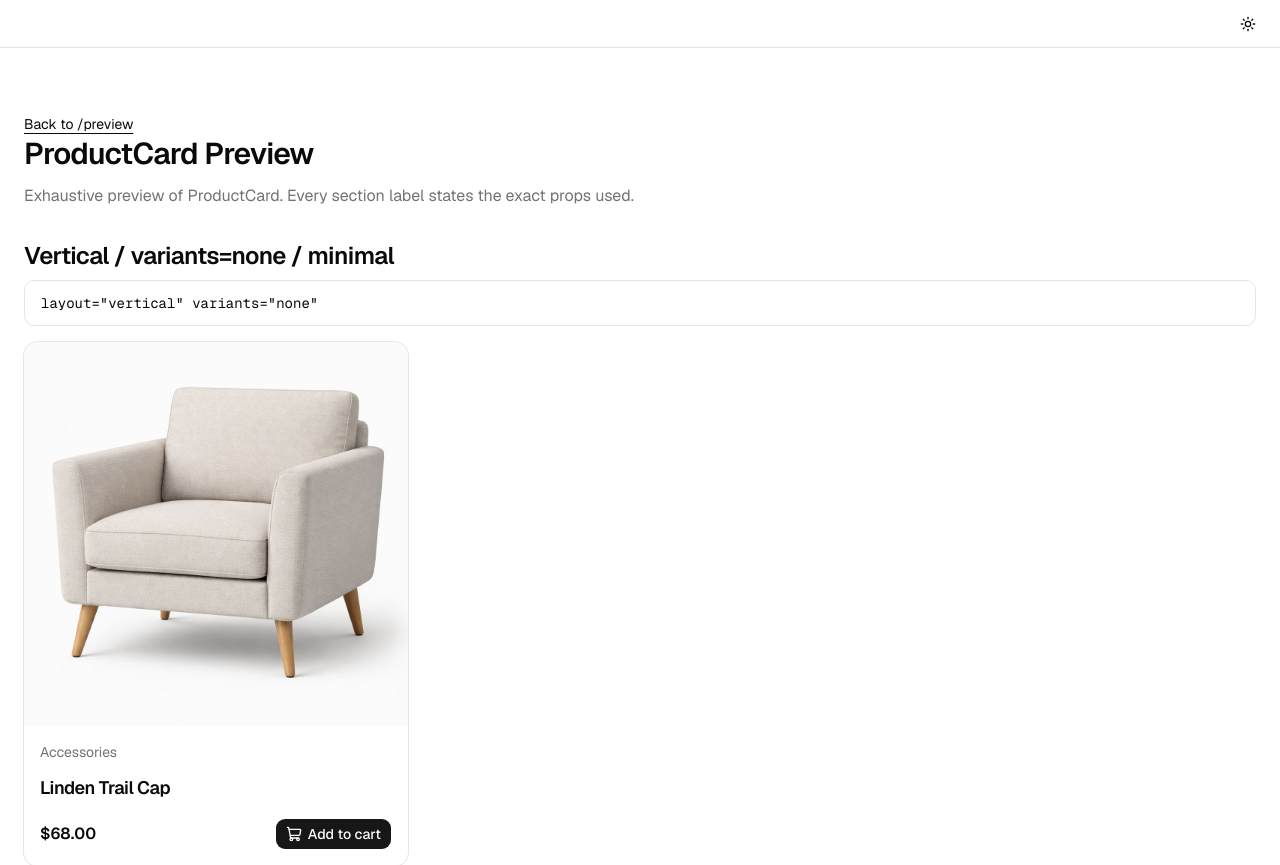
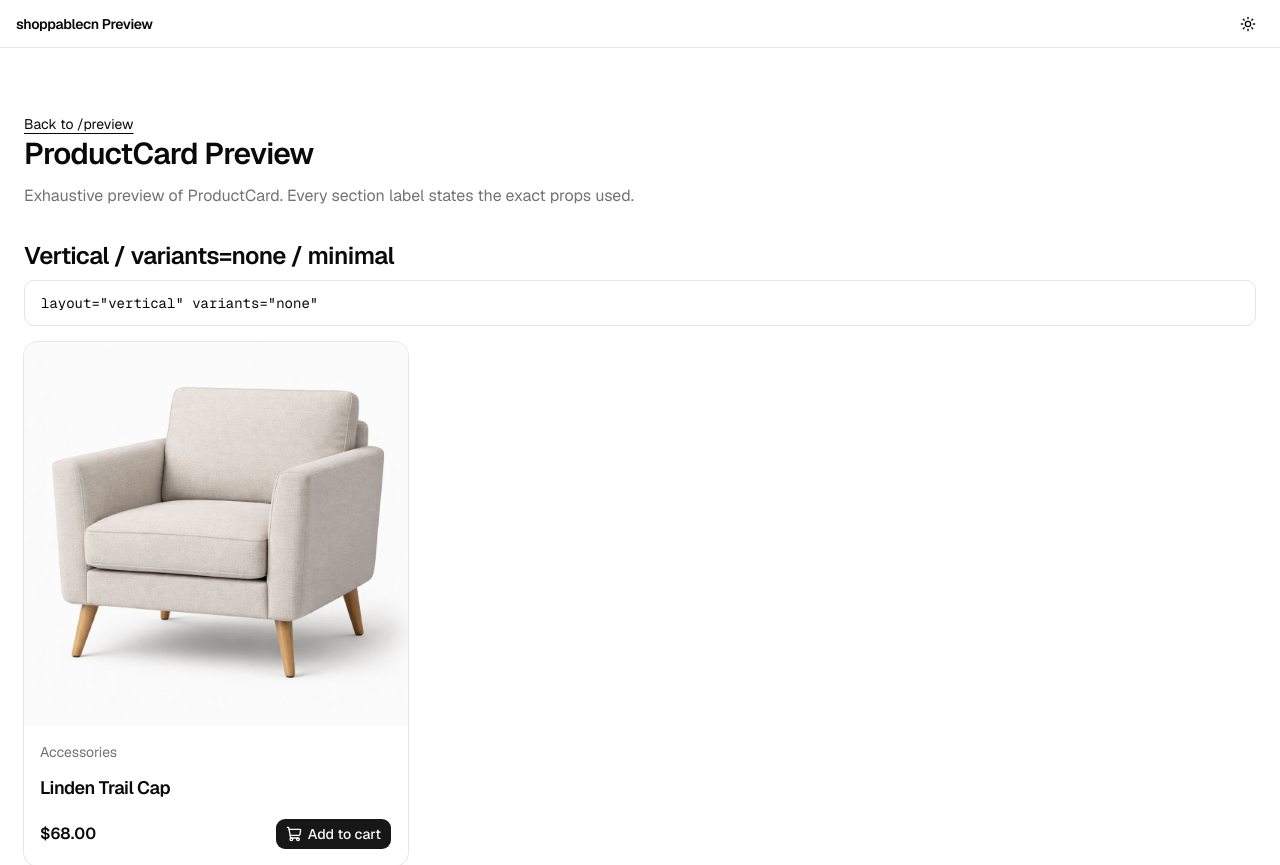
Before and after one commit to vasilisgee/shoppablecn, a Next.js app: page /preview/product-card in a window 1280 px wide. Shown: the top 865 px of the page. Built offline with nearby package versions, Linux system fonts and the light colour scheme.

Commit message:
preview: add preview header brand

```diff
--- a/app/preview/layout.tsx
+++ b/app/preview/layout.tsx
@@ -1,3 +1,5 @@
+import Link from "next/link"
+
 import { ThemeToggle } from "@/components/theme-toggle"
 
 export default function PreviewLayout({
@@ -7,7 +9,13 @@ export default function PreviewLayout({
 }>) {
   return (
     <div className="min-h-full bg-background text-foreground">
-      <header className="sticky top-0 z-50 flex h-12 items-center justify-end border-b bg-background/95 px-4 backdrop-blur supports-[backdrop-filter]:bg-background/80">
+      <header className="sticky top-0 z-50 flex h-12 items-center justify-between border-b bg-background/95 px-4 backdrop-blur supports-[backdrop-filter]:bg-background/80">
+        <Link
+          className="text-sm font-semibold tracking-tight focus-visible:outline-none focus-visible:ring-3 focus-visible:ring-ring/50"
+          href="/preview"
+        >
+          shoppablecn Preview
+        </Link>
         <ThemeToggle />
       </header>
       {children}
```
Also changed, not shown: public/mock/does-not-exist.jpg (added).
